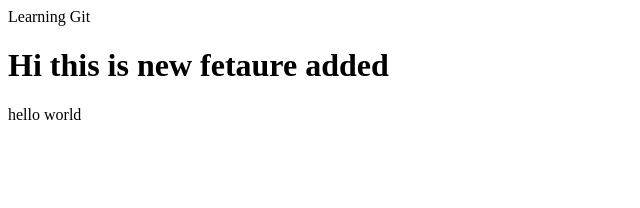
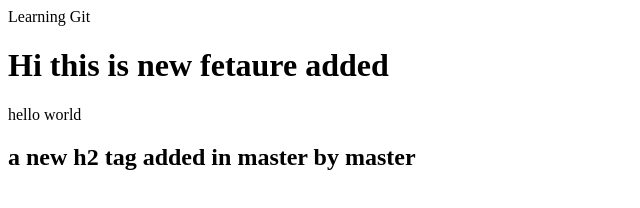
Before and after one commit to sudhir-maurya/Learning-Git, a plain HTML site: page index.html in a window 1280 px wide. Shown: the whole page, without its empty margins (0-640 px from the left). Drawn offline with Linux system fonts and the light colour scheme.

Commit message:
added h2 tag by master

```diff
--- a/index.html
+++ b/index.html
@@ -12,5 +12,8 @@
         <p>
             hello world
         </p>
+	<h2>
+		a new h2 tag added in master by master
+	</h2>
     </body>
 </html>
```
